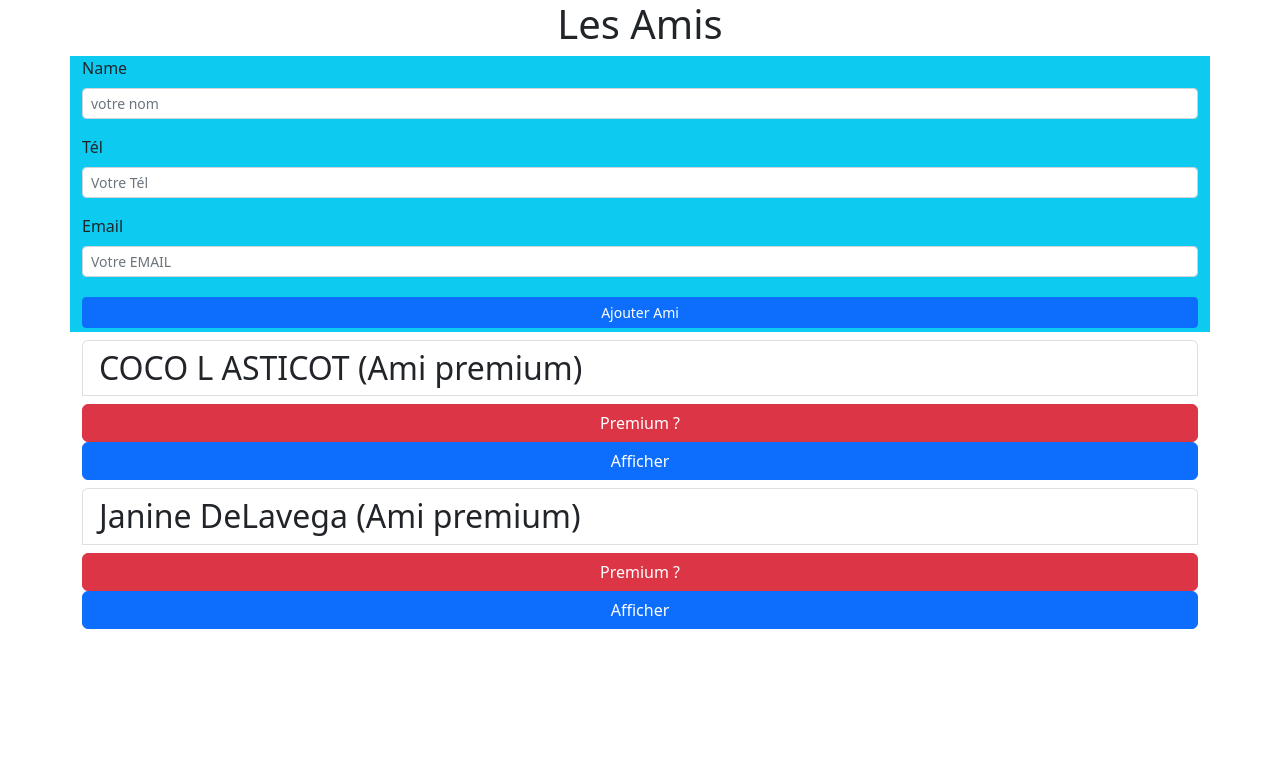
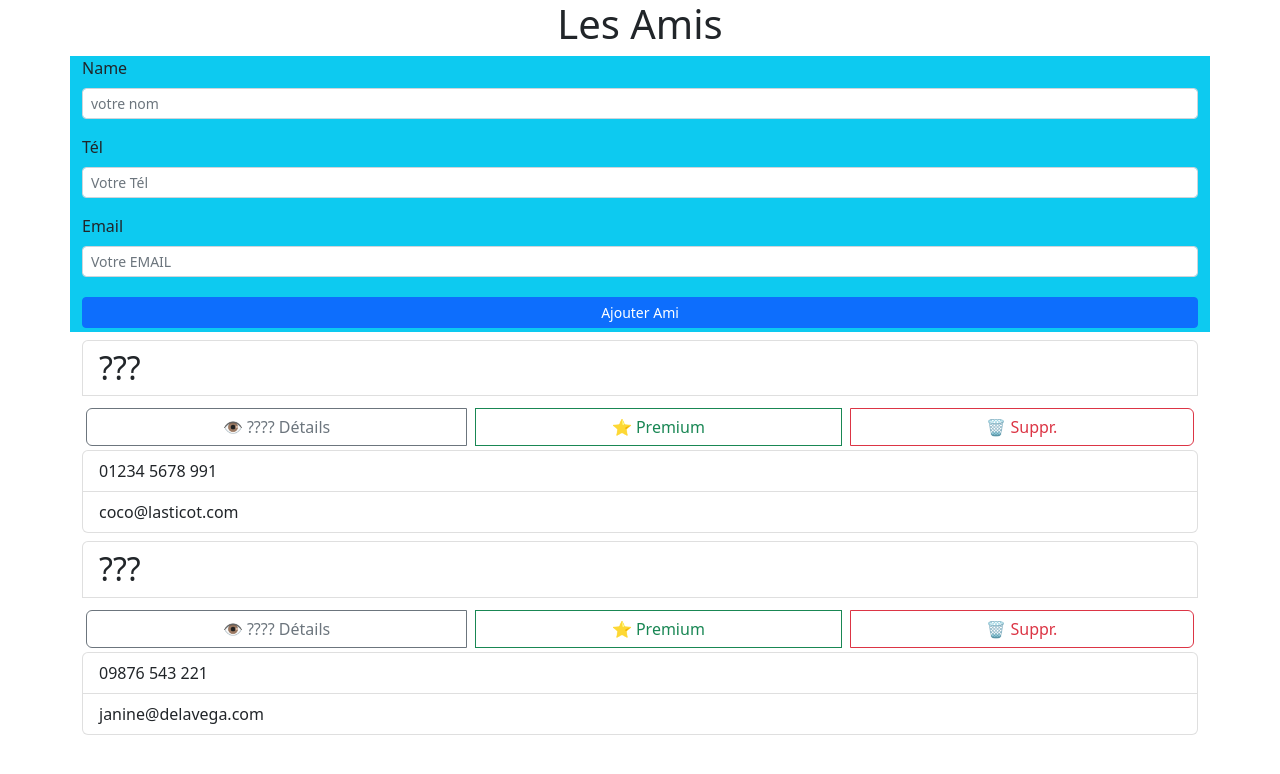
Before and after one commit to laetitiaDEL/vue-cli_cda, a Vue app: page / in a window 1280 px wide. Shown: the top 774 px of the page. Built offline with nearby package versions, Linux system fonts and the light colour scheme.

Commit message:
delete ami

```diff
--- a/src/App.vue
+++ b/src/App.vue
@@ -3,7 +3,7 @@
     <h1 class="text-center">Les Amis</h1>
     <new-ami v-on:add-ami="ajouterAmi"></new-ami>
     <ul class="list-group">
-      <un-ami v-for="unAmi in lesAmis" v-bind:key="unAmi.id" v-bind:id="unAmi.id" v-bind:leNom="unAmi.name" v-bind:lePhone="unAmi.phone" v-bind:leMail="unAmi.email" v-bind:premium="unAmi.premium" v-on:mon-event-premium="afficherStatusPremium(unAmi.id)"></un-ami>
+      <un-ami v-for="unAmi in lesAmis" v-on:delete="effacerAmi" v-bind:key="unAmi.id" v-bind:id="unAmi.id" v-bind:leNom="unAmi.name" v-bind:lePhone="unAmi.phone" v-bind:leMail="unAmi.email" v-bind:premium="unAmi.premium" v-on:mon-event-premium="afficherStatusPremium"></un-ami>
       <!--<un-ami leNom="Gérard Menvuça" lePhone="0987654" leMail="gérard@menvuca.com" premium="0"></un-ami>
       <un-ami lePhone="0987654" leMail="gérard@menvuca.com" premium="1000"></un-ami>-->
     </ul>
@@ -49,7 +49,12 @@ export default{
             premium: false
           };
           this.lesAmis.push(newAmiContact);
+        },
+
+        effacerAmi(id){
+          //this.lesAmis = this.lesAmis.splice(id,1);
+          this.lesAmis = this.lesAmis.filter((unAmi) => unAmi.id !== id)
         }
-    },
+    }
 }
 </script>
--- a/src/components/NewAmi.vue
+++ b/src/components/NewAmi.vue
@@ -1,6 +1,6 @@
 <template>
     <div class="container bg-info my-1">
-        <form v-on:submit.prevent="submitData()">
+        <form v-on:submit.prevent="submitData">
         <div class="mb-3">
             <label for="exampleFormControlInput1" class="form-label">Name</label>
             <input v-model="enteredName" class="form-control form-control-sm" type="text" placeholder="votre nom" aria-label=".form-control-sm example">
--- a/src/components/UnAmi.vue
+++ b/src/components/UnAmi.vue
@@ -1,13 +1,17 @@
 <template>
     <div class="container my-1">
         <ul class="list-group">
-            <h2 class="list-group-item">{{leNom}} {{premium ? '(Ami premium)':'(Ami nul)'}}</h2>
-            <button @click="afficherPremium" class="btn btn-danger">Premium ?</button>
-            <button @click="afficherDetails" class="btn btn-primary">{{detailsVisibles? 'Masquer': 'Afficher'}}</button>
-            <ul v-if="detailsVisibles" class="list-group">
+            <h2 class="list-group-item">???</h2>
+            <div class="btn-group" role="group" aria-label="Basic example">
+                <button  type="button" class="m-1 btn btn-outline-secondary">👁 ???? Détails</button>
+                <button  type="button" class=" m-1 btn btn-outline-success">⭐️ Premium</button>
+                <button v-on:click="$emit('delete', id)" type="button" class=" m-1 btn btn-outline-danger">🗑 Suppr.</button>
+            </div>
+            <ul  class="list-group">
                 <li class="list-group-item">{{lePhone}}</li>
                 <li class="list-group-item">{{leMail}}</li>
             </ul>
+
         </ul>
     </div>
 </template>
@@ -44,7 +48,7 @@ export default {
             //validator: function(value){return value==='1' || value==='0'}
         }
     },
-    emits:{
+    /*emits:{
         'mon-event-premium': function(id){
             if(id){
                 return true;
@@ -53,7 +57,11 @@ export default {
                 return false;
             }
         }
-    },
+    },*/
+    emits:[
+        'mon-event-premium',
+        'delete'
+    ],
     data(){
         return{
             detailsVisibles:false,
```
